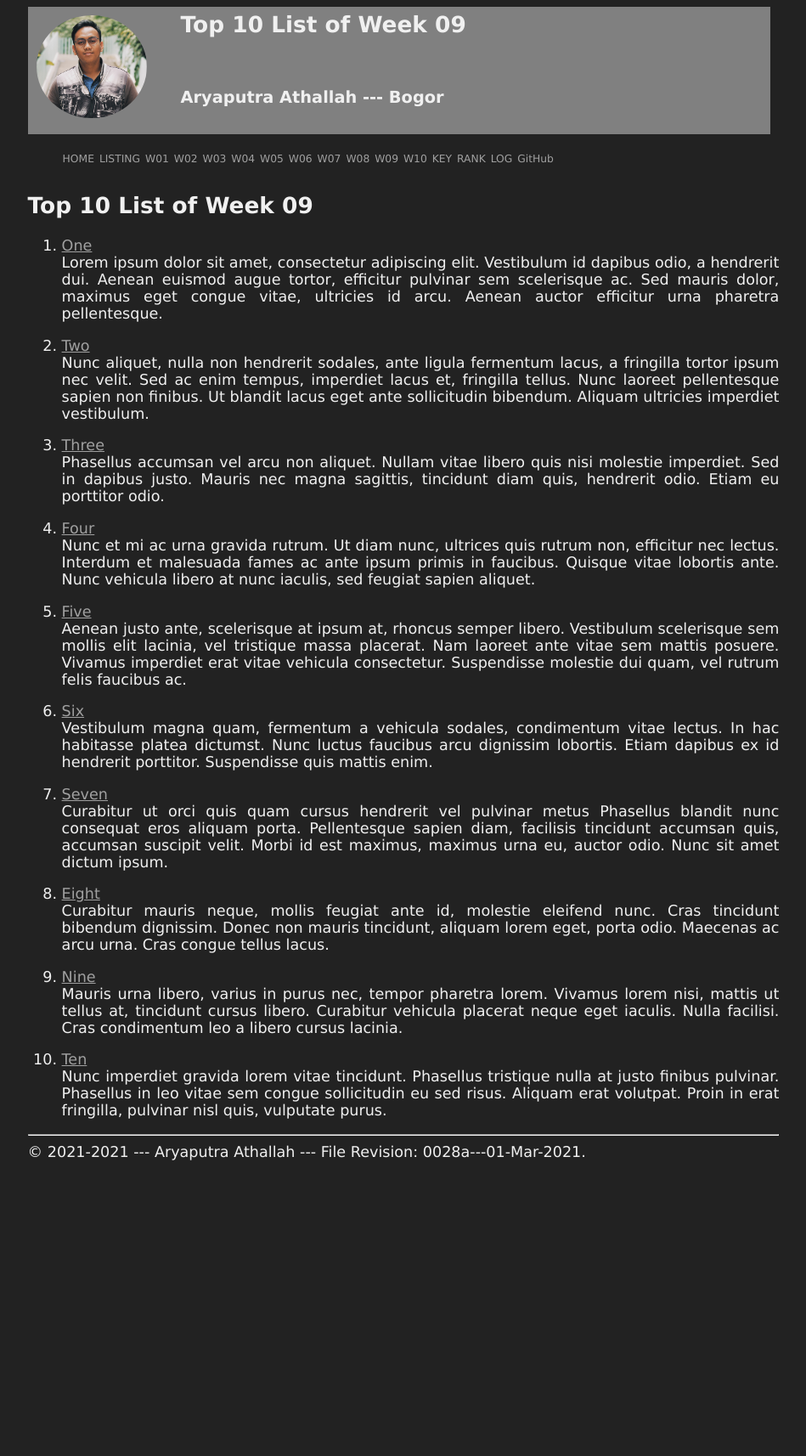
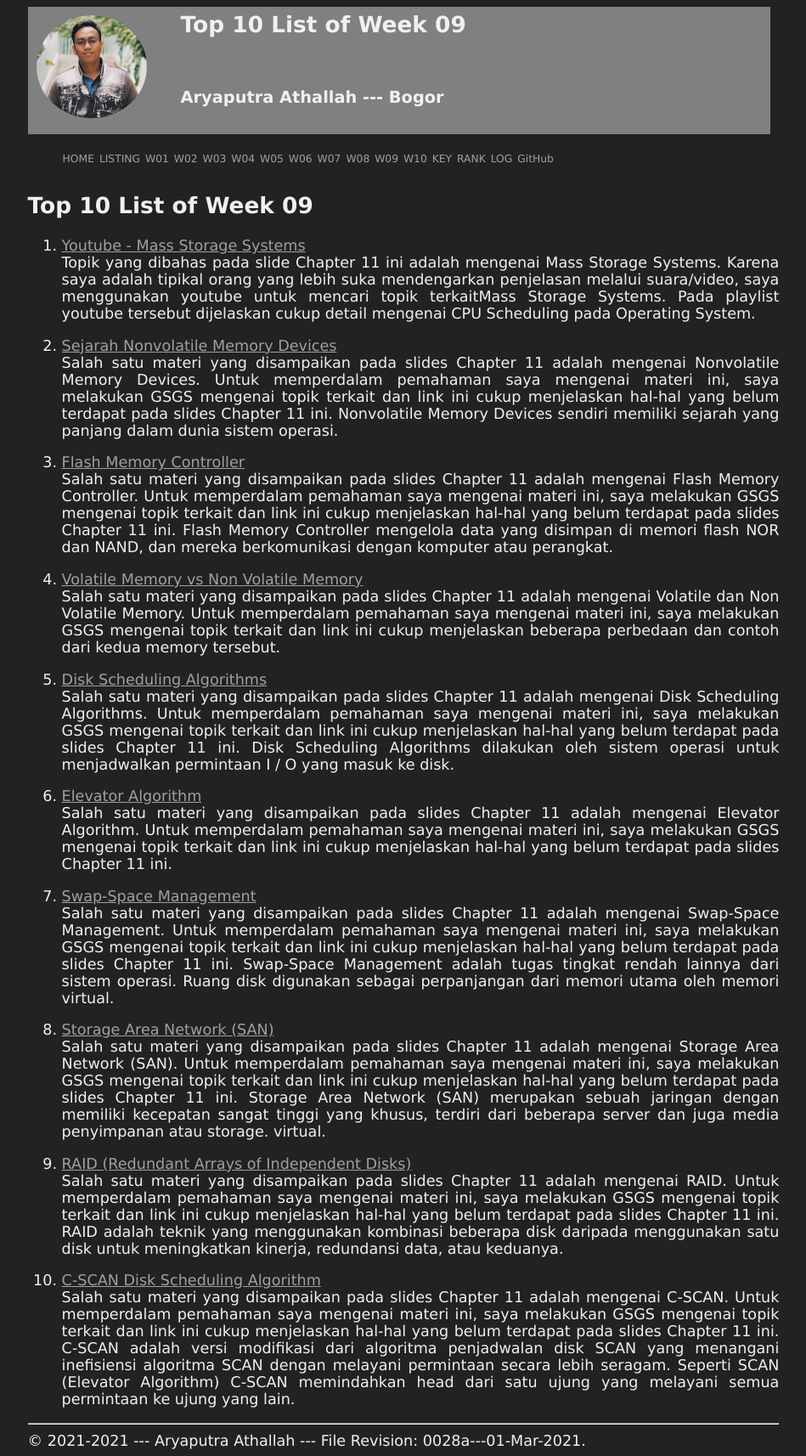
Before and after one commit to aryaputr213/os211, a Jekyll site: the page built from w09.md, in a window 1280 px wide. Shown: the whole page at 85% size, without its empty margins (165-1114 px from the left). Built offline with Jekyll 4.4.1, drawn with Linux system fonts in a browser that asks for light colours; our own code applies the rules of GitHub Pages for plain Markdown files; before the commit the page ends 1374 px from its top, so only the background shows below that.

Commit message:
Quiz W09

```diff
--- /dev/null
+++ b/QUIZ/W09/W09Q02.txt
@@ -0,0 +1 @@
+ZCZC W09 Q02 aryaputr213 aryaputr213 2834-949E
--- a/TXT/myrank.txt
+++ b/TXT/myrank.txt
@@ -20,3 +20,6 @@ ZCZC W06 bintangdom
 ZCZC W07 azkafitria
 ZCZC W07 blopblipblap
 ZCZC W07 asfiowilma
+ZCZC W08 aryudaokta
+ZCZC W08 bimabr
+ZCZC W08 bintangdom
--- a/w09.md
+++ b/w09.md
@@ -5,72 +5,33 @@ permalink: /W09/
 
 # Top 10 List of Week 09
 
-1. [One](https://en.wikipedia.org/wiki/1)<br>
-Lorem ipsum dolor sit amet, consectetur adipiscing elit.
-Vestibulum id dapibus odio, a hendrerit dui.
-Aenean euismod augue tortor, efficitur pulvinar sem scelerisque ac.
-Sed mauris dolor, maximus eget congue vitae, ultricies id arcu.
-Aenean auctor efficitur urna pharetra pellentesque.
+1. [Youtube - Mass Storage Systems](https://www.youtube.com/watch?v=KMETs6ONOoI)<br>
+Topik yang dibahas pada slide Chapter 11 ini adalah mengenai Mass Storage Systems. Karena saya adalah tipikal orang yang lebih suka mendengarkan penjelasan melalui suara/video, saya menggunakan youtube untuk mencari topik terkaitMass Storage Systems. Pada playlist youtube tersebut dijelaskan cukup detail mengenai CPU Scheduling pada Operating System.
 
-2. [Two](https://en.wikipedia.org/wiki/2)<br>
-Nunc aliquet, nulla non hendrerit sodales, ante ligula fermentum lacus, a fringilla tortor ipsum nec velit.
-Sed ac enim tempus, imperdiet lacus et, fringilla tellus.
-Nunc laoreet pellentesque sapien non finibus.
-Ut blandit lacus eget ante sollicitudin bibendum.
-Aliquam ultricies imperdiet vestibulum.
+2. [Sejarah Nonvolatile Memory Devices](https://medium.com/chmcore/pioneers-of-semiconductor-non-volatile-memory-nvm-9687c141a7d7)<br>
+Salah satu materi yang disampaikan pada slides Chapter 11 adalah mengenai Nonvolatile Memory Devices. Untuk memperdalam pemahaman saya mengenai materi ini, saya melakukan GSGS mengenai topik terkait dan link ini cukup menjelaskan hal-hal yang belum terdapat pada slides Chapter 11 ini. Nonvolatile Memory Devices sendiri memiliki sejarah yang panjang dalam dunia sistem operasi.
 
-3. [Three](https://en.wikipedia.org/wiki/3)<br>
-Phasellus accumsan vel arcu non aliquet.
-Nullam vitae libero quis nisi molestie imperdiet.
-Sed in dapibus justo.
-Mauris nec magna sagittis, tincidunt diam quis, hendrerit odio.
-Etiam eu porttitor odio.
 
-4. [Four](https://en.wikipedia.org/wiki/4)<br>
-Nunc et mi ac urna gravida rutrum.
-Ut diam nunc, ultrices quis rutrum non, efficitur nec lectus.
-Interdum et malesuada fames ac ante ipsum primis in faucibus.
-Quisque vitae lobortis ante.
-Nunc vehicula libero at nunc iaculis, sed feugiat sapien aliquet.
+3. [Flash Memory Controller](https://searchstorage.techtarget.com/definition/flash-controller)<br>
+Salah satu materi yang disampaikan pada slides Chapter 11 adalah mengenai Flash Memory Controller. Untuk memperdalam pemahaman saya mengenai materi ini, saya melakukan GSGS mengenai topik terkait dan link ini cukup menjelaskan hal-hal yang belum terdapat pada slides Chapter 11 ini. Flash Memory Controller mengelola data yang disimpan di memori flash NOR dan NAND, dan mereka berkomunikasi dengan komputer atau perangkat.
 
-5. [Five](https://en.wikipedia.org/wiki/5)<br>
-Aenean justo ante, scelerisque at ipsum at, rhoncus semper libero.
-Vestibulum scelerisque sem mollis elit lacinia, vel tristique massa placerat.
-Nam laoreet ante vitae sem mattis posuere.
-Vivamus imperdiet erat vitae vehicula consectetur.
-Suspendisse molestie dui quam, vel rutrum felis faucibus ac.
+4. [Volatile Memory vs Non Volatile Memory](http://repeatloop.blogspot.com/2019/11/apa-itu-volatile-dan-non-volatile-memory.html)<br>
+Salah satu materi yang disampaikan pada slides Chapter 11 adalah mengenai Volatile dan Non Volatile Memory. Untuk memperdalam pemahaman saya mengenai materi ini, saya melakukan GSGS mengenai topik terkait dan link ini cukup menjelaskan beberapa perbedaan dan contoh dari kedua memory tersebut.
 
-6. [Six](https://en.wikipedia.org/wiki/6)<br>
-Vestibulum magna quam, fermentum a vehicula sodales, condimentum vitae lectus.
-In hac habitasse platea dictumst.
-Nunc luctus faucibus arcu dignissim lobortis.
-Etiam dapibus ex id hendrerit porttitor.
-Suspendisse quis mattis enim.
+5. [Disk Scheduling Algorithms](https://www.geeksforgeeks.org/disk-scheduling-algorithms/)<br>
+Salah satu materi yang disampaikan pada slides Chapter 11 adalah mengenai Disk Scheduling Algorithms. Untuk memperdalam pemahaman saya mengenai materi ini, saya melakukan GSGS mengenai topik terkait dan link ini cukup menjelaskan hal-hal yang belum terdapat pada slides Chapter 11 ini. Disk Scheduling Algorithms dilakukan oleh sistem operasi untuk menjadwalkan permintaan I / O yang masuk ke disk.
 
-7. [Seven](https://en.wikipedia.org/wiki/7)<br>
-Curabitur ut orci quis quam cursus hendrerit vel pulvinar metus
-Phasellus blandit nunc consequat eros aliquam porta.
-Pellentesque sapien diam, facilisis tincidunt accumsan quis, accumsan suscipit velit.
-Morbi id est maximus, maximus urna eu, auctor odio.
-Nunc sit amet dictum ipsum.
+6. [Elevator Algorithm](https://www.geeksforgeeks.org/scan-elevator-disk-scheduling-algorithms/)<br>
+Salah satu materi yang disampaikan pada slides Chapter 11 adalah mengenai Elevator Algorithm. Untuk memperdalam pemahaman saya mengenai materi ini, saya melakukan GSGS mengenai topik terkait dan link ini cukup menjelaskan hal-hal yang belum terdapat pada slides Chapter 11 ini.
 
-8. [Eight](https://en.wikipedia.org/wiki/8)<br>
-Curabitur mauris neque, mollis feugiat ante id, molestie eleifend nunc.
-Cras tincidunt bibendum dignissim.
-Donec non mauris tincidunt, aliquam lorem eget, porta odio.
-Maecenas ac arcu urna.
-Cras congue tellus lacus.
+7. [Swap-Space Management](https://www.geeksforgeeks.org/swap-space-management-in-operating-system/)<br>
+Salah satu materi yang disampaikan pada slides Chapter 11 adalah mengenai Swap-Space Management. Untuk memperdalam pemahaman saya mengenai materi ini, saya melakukan GSGS mengenai topik terkait dan link ini cukup menjelaskan hal-hal yang belum terdapat pada slides Chapter 11 ini. Swap-Space Management adalah tugas tingkat rendah lainnya dari sistem operasi. Ruang disk digunakan sebagai perpanjangan dari memori utama oleh memori virtual.
 
-9. [Nine](https://en.wikipedia.org/wiki/9)<br>
-Mauris urna libero, varius in purus nec, tempor pharetra lorem.
-Vivamus lorem nisi, mattis ut tellus at, tincidunt cursus libero.
-Curabitur vehicula placerat neque eget iaculis.
-Nulla facilisi.
-Cras condimentum leo a libero cursus lacinia.
+8. [Storage Area Network (SAN)](https://www.stikomelrahma.ac.id/storage-area-network-san-dan-keuntungannya/)<br>
+Salah satu materi yang disampaikan pada slides Chapter 11 adalah mengenai Storage Area Network (SAN). Untuk memperdalam pemahaman saya mengenai materi ini, saya melakukan GSGS mengenai topik terkait dan link ini cukup menjelaskan hal-hal yang belum terdapat pada slides Chapter 11 ini. Storage Area Network (SAN) merupakan sebuah jaringan dengan memiliki kecepatan sangat tinggi yang khusus, terdiri dari beberapa server dan juga media penyimpanan atau storage. virtual.
 
-10. [Ten](https://en.wikipedia.org/wiki/10)<br>
-Nunc imperdiet gravida lorem vitae tincidunt.
-Phasellus tristique nulla at justo finibus pulvinar.
-Phasellus in leo vitae sem congue sollicitudin eu sed risus.
-Aliquam erat volutpat.
-Proin in erat fringilla, pulvinar nisl quis, vulputate purus.
+9. [RAID (Redundant Arrays of Independent Disks)](https://www.geeksforgeeks.org/raid-redundant-arrays-of-independent-disks/)<br>
+Salah satu materi yang disampaikan pada slides Chapter 11 adalah mengenai RAID. Untuk memperdalam pemahaman saya mengenai materi ini, saya melakukan GSGS mengenai topik terkait dan link ini cukup menjelaskan hal-hal yang belum terdapat pada slides Chapter 11 ini. RAID adalah teknik yang menggunakan kombinasi beberapa disk daripada menggunakan satu disk untuk meningkatkan kinerja, redundansi data, atau keduanya.
+
+10. [C-SCAN Disk Scheduling Algorithm](https://www.geeksforgeeks.org/c-scan-disk-scheduling-algorithm/)<br>
+Salah satu materi yang disampaikan pada slides Chapter 11 adalah mengenai C-SCAN. Untuk memperdalam pemahaman saya mengenai materi ini, saya melakukan GSGS mengenai topik terkait dan link ini cukup menjelaskan hal-hal yang belum terdapat pada slides Chapter 11 ini. C-SCAN adalah versi modifikasi dari algoritma penjadwalan disk SCAN yang menangani inefisiensi algoritma SCAN dengan melayani permintaan secara lebih seragam. Seperti SCAN (Elevator Algorithm) C-SCAN memindahkan head dari satu ujung yang melayani semua permintaan ke ujung yang lain.
```
Also changed, not shown: TXT/mylog.txt (+13 -0 lines).
